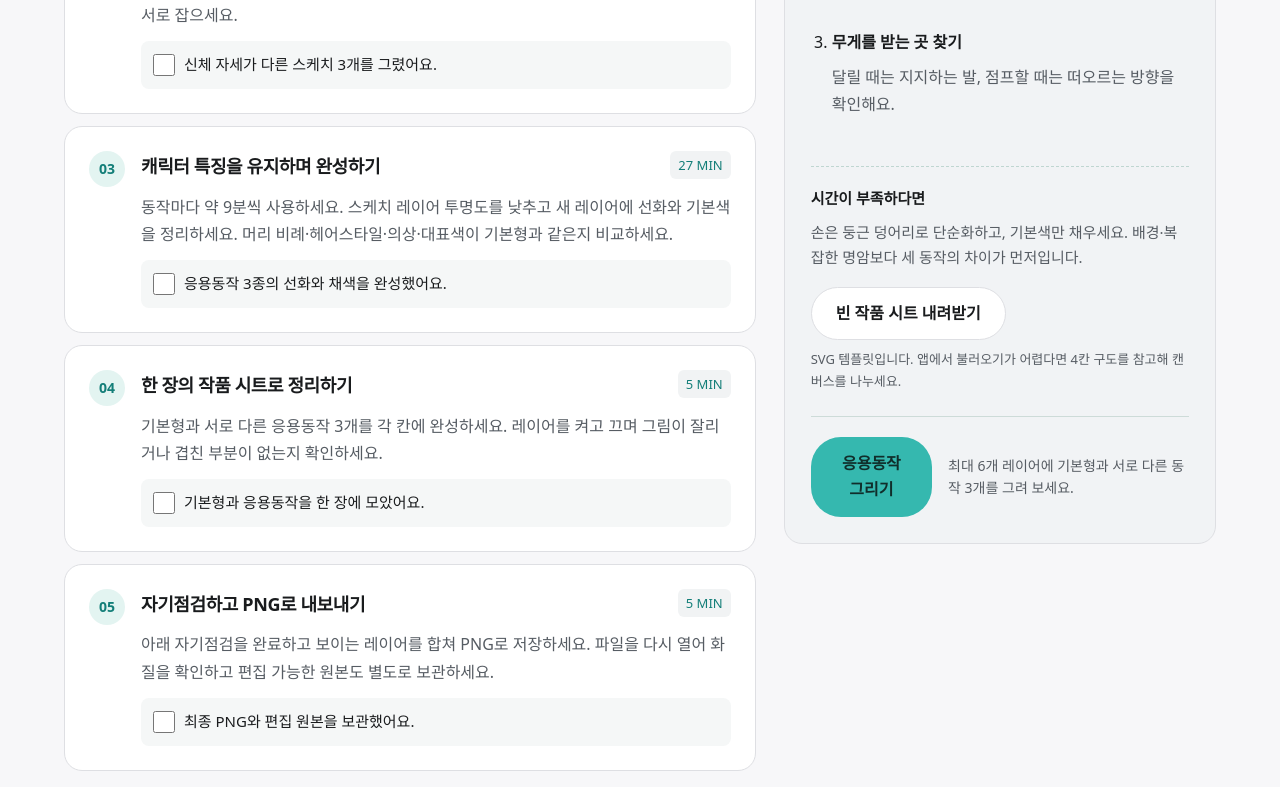
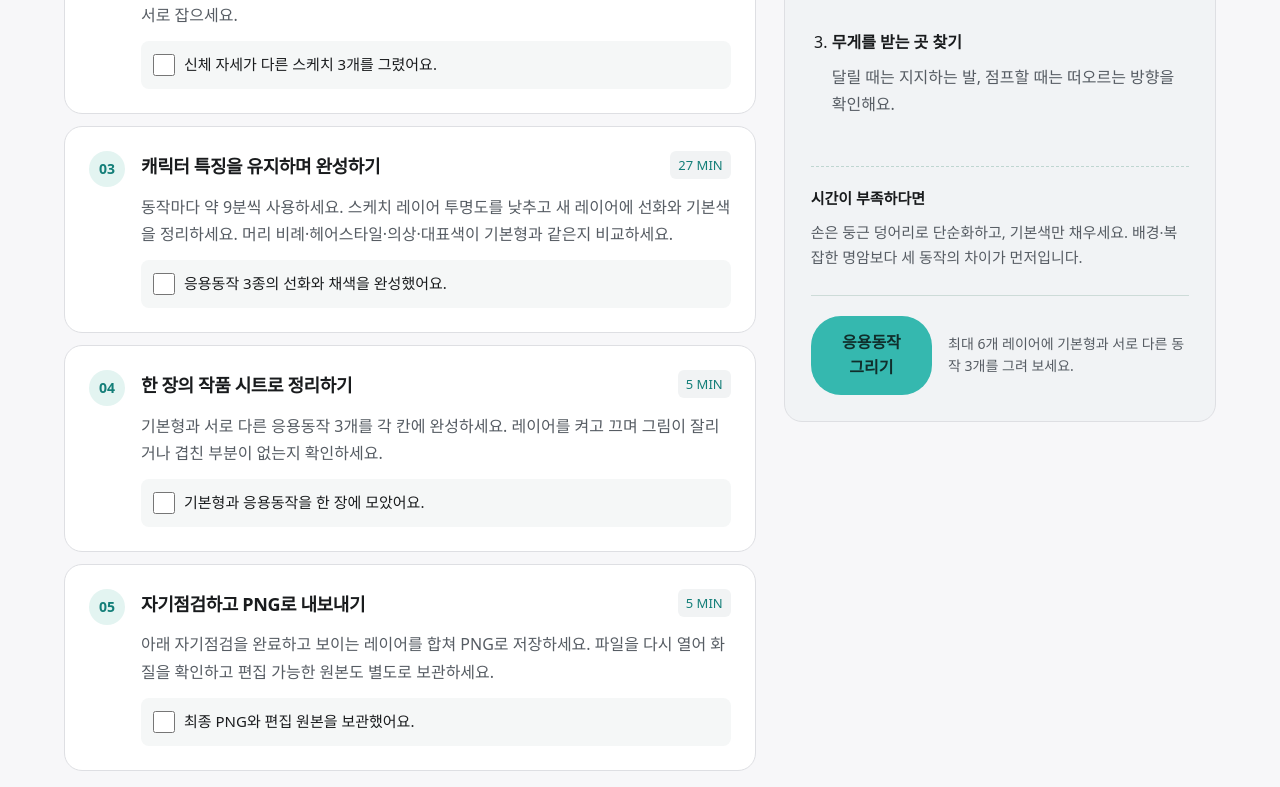
Before and after one commit to a01089501562-lang/character-studio, a plain HTML site: page index.html in a window 1280 px wide. Shown: the part 6389-7176 px from the top of the page. Drawn offline with Linux system fonts and the light colour scheme.

Commit message:
Remove blank worksheet download from drawing tips

```diff
--- a/index.html
+++ b/index.html
@@ -19,7 +19,7 @@
 <div class="turn-checks" id="turnChecks"></div>
 </section>
 <section id="gallery" class="gallery"><div class="section-heading"><div><p class="eyebrow">REFERENCE GALLERY</p><h2>루미의 다양한 모습과 움직임</h2><p>직접 제작한 학습용 예시입니다. 특징은 유지하고, 자세는 바꿔 보세요.</p></div><label class="toggle"><input type="checkbox" id="guideToggle">구조 가이드 보기</label></div><div class="character-profile"><strong>루미 / 호기심 많은 탐험가</strong><span>둥근 단발 · 민트색 머리핀 · 보라색 재킷</span><span class="swatches" aria-label="보라, 민트, 살구, 짙은 남색 팔레트"><i></i><i></i><i></i><i></i></span></div><div id="artCards" class="art-grid"></div><div id="turnaroundExample" class="turn-example"><h3>예시 작품 · 루미의 캐릭터 3면도</h3><p>둥근 단발, 민트색 머리핀, 보라색 재킷을 유지했어요. 점선은 방향이 바뀌어도 높이를 맞추는 기준입니다.</p><img src="assets/turnaround.svg" alt="같은 키와 비율로 나란히 배치된 루미의 정면, 오른쪽을 보는 측면, 후면. 눈, 턱, 어깨, 발바닥의 수평 기준선." loading="lazy"><div class="turn-notes"><p><b>정면</b><br>얼굴과 몸의 중심, 양쪽 어깨의 균형을 잡아요.</p><p><b>측면</b><br>정면을 좁히는 대신 코·뒤통수·몸통의 깊이를 그려요.</p><p><b>후면</b><br>눈과 입은 보이지 않아요. 앞 지퍼를 뒤에도 그리지 않도록 주의해요.</p></div></div><div class="compare"><div><span class="badge">표정 변화</span><h3>얼굴만 웃게 바꾸었다면?</h3><p>감정은 달라졌지만 몸의 자세가 같으므로, 이번 실습의 별도 응용동작으로 세지 않아요.</p><div class="face-demo" aria-label="같은 몸 자세에 무표정과 웃는 표정 비교"><span>😐<small>같은 자세</small></span><b>→</b><span>😊<small>같은 자세</small></span></div></div><div><span class="badge mint">응용동작</span><h3>몸으로 행동이 읽히게!</h3><p>팔·다리의 방향, 몸통의 기울기, 무게중심을 바꾸세요. 얼굴을 가려도 행동을 알 수 있으면 좋아요.</p><p class="motion-text">인사하기 ↗ &nbsp; 달리기 → &nbsp; 점프하기 ↑</p></div></div></section>
-<section id="lesson2" class="lesson"><div class="section-heading"><div><p class="eyebrow">LESSON 04 · 50 MIN</p><h2>세 가지 동작으로 생명 불어넣기</h2><p>단순한 복사·회전으로 끝내지 말고, 몸의 구조를 새로 잡아 보세요.</p></div><span class="pill">목표: 응용동작 3종 + 작품 시트</span></div><div class="lesson-grid"><div id="steps2" class="steps"></div><aside class="notebook mint-paper"><span class="mini-label">DRAWING TIPS</span><h3>동작을 살리는 세 가지</h3><ol class="tips"><li><b>동작선부터 그리기</b><p>머리에서 몸통으로 이어지는 큰 곡선 하나로 힘의 방향을 잡아요.</p></li><li><b>어깨와 골반 기울이기</b><p>두 선이 항상 수평이면 뻣뻣해 보여요. 행동에 맞게 각도를 조절하세요.</p></li><li><b>무게를 받는 곳 찾기</b><p>달릴 때는 지지하는 발, 점프할 때는 떠오르는 방향을 확인해요.</p></li></ol><div class="tip"><b>시간이 부족하다면</b><p>손은 둥근 덩어리로 단순화하고, 기본색만 채우세요. 배경·복잡한 명암보다 세 동작의 차이가 먼저입니다.</p></div><a class="button secondary" href="assets/worksheet.svg" download="캐릭터_작품시트.svg">빈 작품 시트 내려받기</a><p class="small">SVG 템플릿입니다. 앱에서 불러오기가 어렵다면 4칸 구도를 참고해 캔버스를 나누세요.</p><div class="studio-canvas-action"><button type="button" id="motionDrawingOpen" class="button primary" aria-haspopup="dialog">응용동작 그리기</button><p>최대 6개 레이어에 기본형과 서로 다른 동작 3개를 그려 보세요.</p></div></aside></div></section>
+<section id="lesson2" class="lesson"><div class="section-heading"><div><p class="eyebrow">LESSON 04 · 50 MIN</p><h2>세 가지 동작으로 생명 불어넣기</h2><p>단순한 복사·회전으로 끝내지 말고, 몸의 구조를 새로 잡아 보세요.</p></div><span class="pill">목표: 응용동작 3종 + 작품 시트</span></div><div class="lesson-grid"><div id="steps2" class="steps"></div><aside class="notebook mint-paper"><span class="mini-label">DRAWING TIPS</span><h3>동작을 살리는 세 가지</h3><ol class="tips"><li><b>동작선부터 그리기</b><p>머리에서 몸통으로 이어지는 큰 곡선 하나로 힘의 방향을 잡아요.</p></li><li><b>어깨와 골반 기울이기</b><p>두 선이 항상 수평이면 뻣뻣해 보여요. 행동에 맞게 각도를 조절하세요.</p></li><li><b>무게를 받는 곳 찾기</b><p>달릴 때는 지지하는 발, 점프할 때는 떠오르는 방향을 확인해요.</p></li></ol><div class="tip"><b>시간이 부족하다면</b><p>손은 둥근 덩어리로 단순화하고, 기본색만 채우세요. 배경·복잡한 명암보다 세 동작의 차이가 먼저입니다.</p></div><div class="studio-canvas-action"><button type="button" id="motionDrawingOpen" class="button primary" aria-haspopup="dialog">응용동작 그리기</button><p>최대 6개 레이어에 기본형과 서로 다른 동작 3개를 그려 보세요.</p></div></aside></div></section>
 <section id="submit" class="submission"><div class="section-heading"><div><p class="eyebrow">FINISH & SHARE</p><h2>마지막 점검, 그리고 작품 제출</h2><p>기본형·응용동작 시트와 정면·측면·후면 3면도를 준비했나요?</p></div><button id="printButton" class="button secondary">지시서 인쇄 / PDF 저장</button></div><div class="finish-grid"><div><h3>스스로 확인해 보세요</h3><div id="selfChecks"></div><div class="progress-info"><span>전체 실습 진행률</span><strong id="progressText">0 / 18</strong></div><progress id="progress" max="18" value="0">0%</progress><button id="resetButton" class="reset">기획·체크리스트 초기화</button></div><div class="submit-card"><span class="mini-label">YOUR FINAL ARTWORK</span><h3>완성한 캐릭터 시트</h3><p>한 장에 <b>기본형 + 서로 다른 응용동작 3종 이상</b>을 배치하고, 각 동작의 이름을 적어 주세요.</p><ul><li>기본형·동작 시트·3면도 시트를 각각 PNG로 저장하기</li><li>권장 파일명: 학번_이름_캐릭터명.png</li><li>레이어가 남아 있는 원본은 별도 보관</li></ul><div id="submissionArea"></div><p class="small">체크리스트와 기획 메모의 저장 위치는 로그인·저장 안내를 확인하세요. 작품 제출은 별도로 진행하고 제출 완료 메시지를 확인하세요.</p></div></div></section>
 <footer><a class="brand" href="#">✳ CHARACTER STUDIO</a><p>캐릭터 제작 실습 · 특성화고 2학년<br>예시는 학습 참고용입니다. 여러분의 새로운 캐릭터를 만들어 보세요.</p><span>MAKE IT YOUR CHARACTER.</span></footer>
 </main><dialog id="artDialog"><button id="closeDialog" class="dialog-close" aria-label="예시 확대 닫기">닫기 ×</button><h2 id="dialogTitle"></h2><img id="dialogImage" alt=""><p id="dialogDescription"></p></dialog>
```
